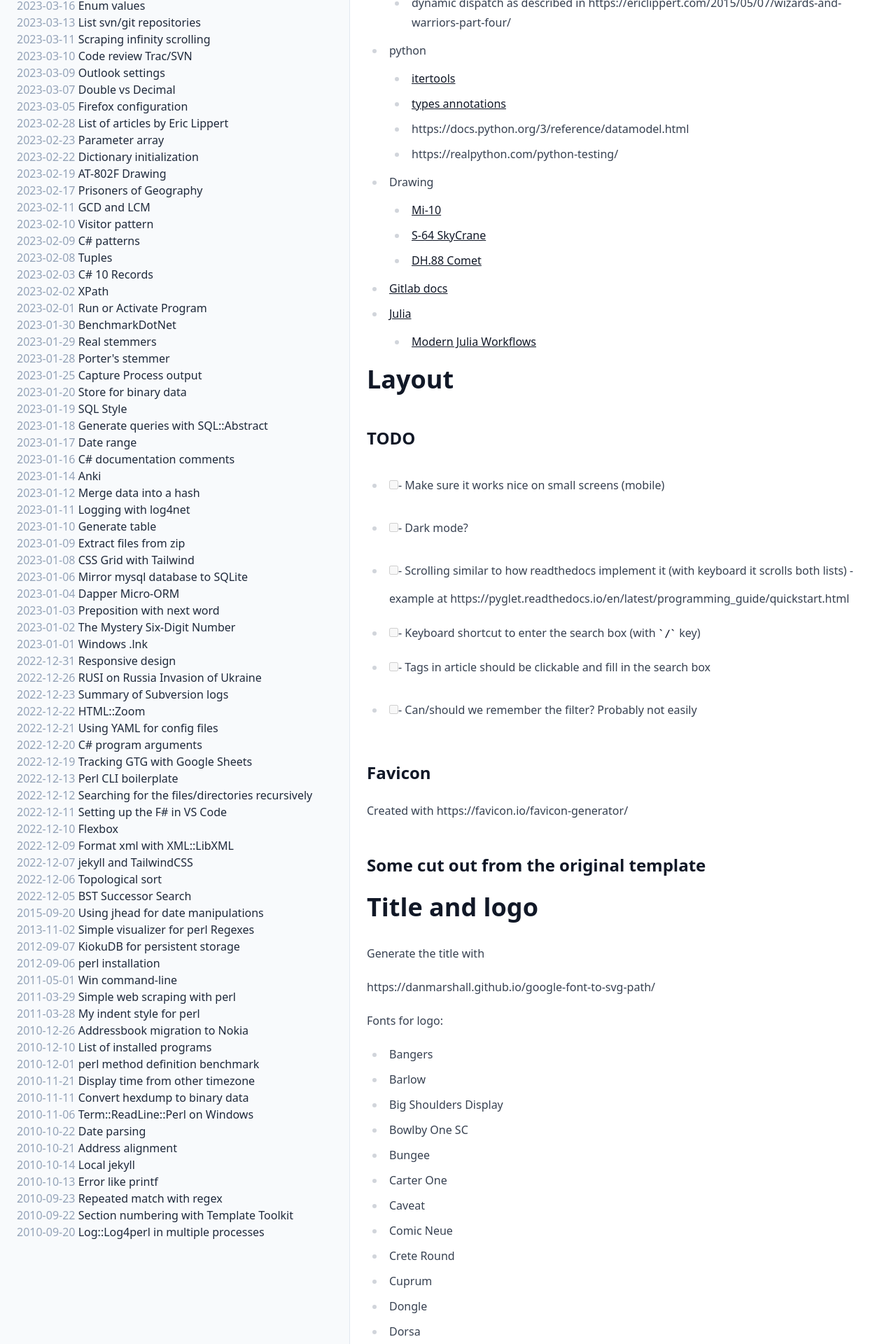
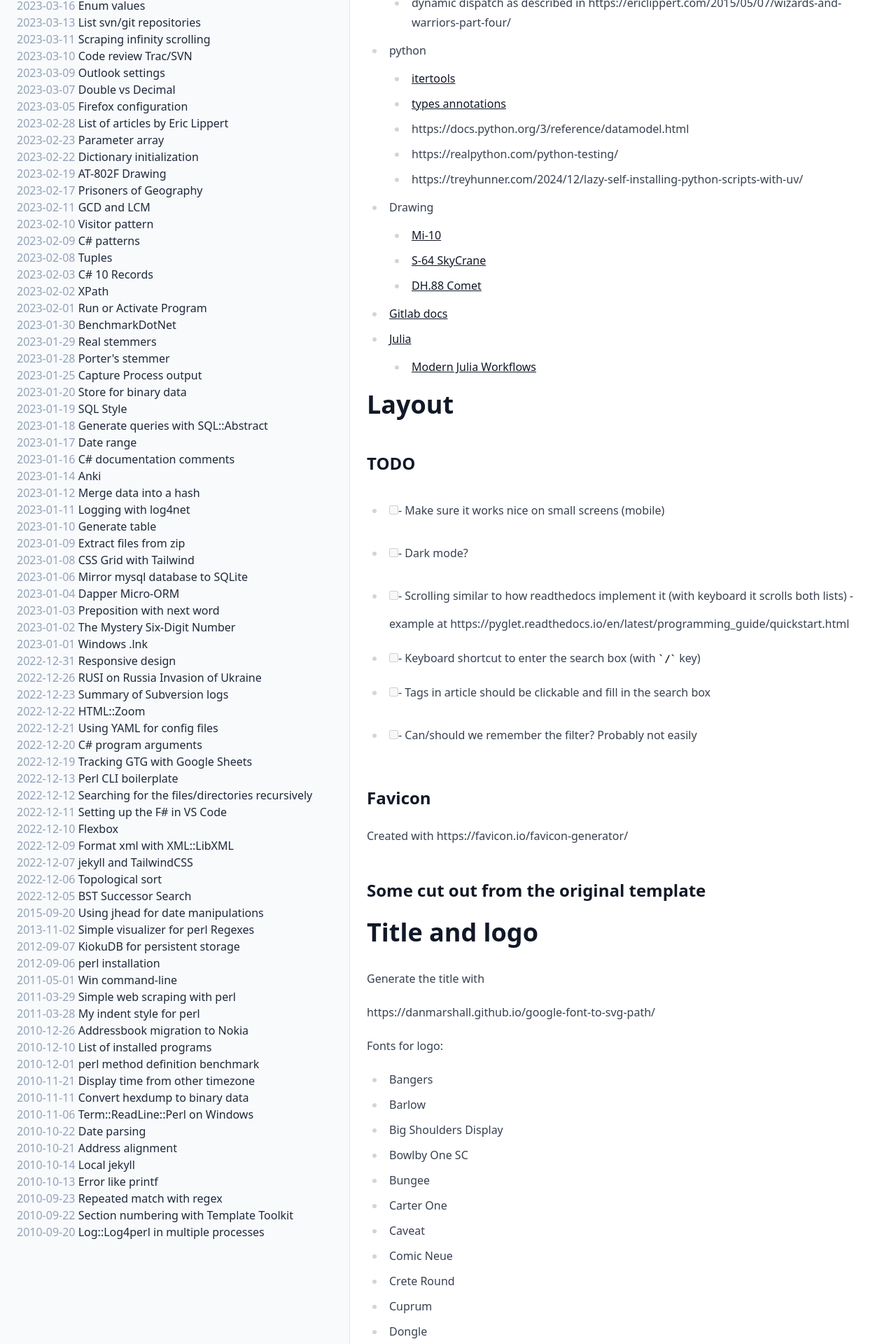
Before and after one commit to bvr/bvr.github.io, a Jekyll site: the page built from notes.md, in a window 1280 px wide. Shown: the part 1746-3666 px from the top of the page at 70% size. Built offline with Jekyll 4.4.1, drawn with Linux system fonts in a browser that asks for light colours; our own code applies the rules of GitHub Pages for plain Markdown files; part of the change alters nothing that is shown.

Commit message:
up for python into notes

```diff
--- a/notes.md
+++ b/notes.md
@@ -49,6 +49,7 @@
    - [types annotations](https://realpython.com/preview/python-type-self/)
    - https://docs.python.org/3/reference/datamodel.html
    - https://realpython.com/python-testing/
+   - https://treyhunner.com/2024/12/lazy-self-installing-python-scripts-with-uv/
  - Drawing
    - [Mi-10](https://en.wikipedia.org/wiki/Mil_Mi-10)
    - [S-64 SkyCrane](https://cs.wikipedia.org/wiki/Sikorsky_S-64_Skycrane)
```
